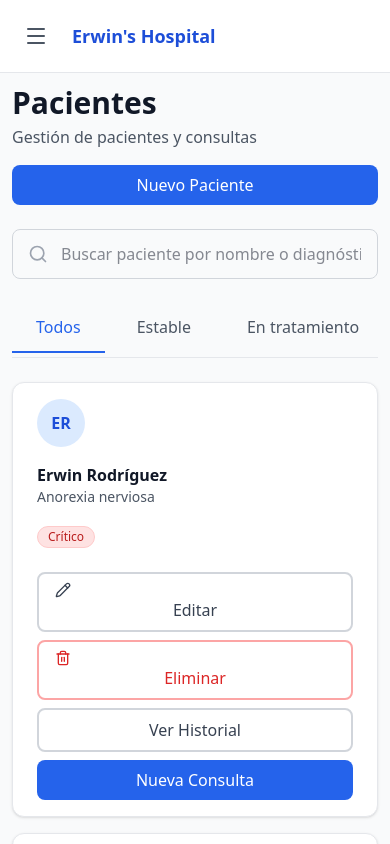
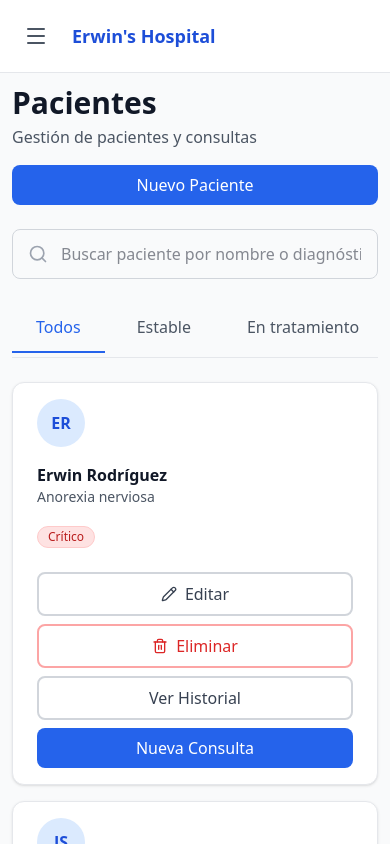
Before and after one commit to Janoq25/medical-support-frontend, a Next.js app: page /pacientes in a window 390 px wide. Shown: the top 844 px of the page. Built offline with nearby package versions, Linux system fonts and the light colour scheme.

Commit message:
actualizar y eliminar con responsive

```diff
--- a/src/app/(dashboard)/pacientes/page.jsx
+++ b/src/app/(dashboard)/pacientes/page.jsx
@@ -142,7 +142,7 @@ export default function PacientesPage() {
                                 <div className="flex flex-col sm:flex-row gap-2 w-full md:w-auto mt-2 md:mt-0">
                                     <Button
                                         variant="outline"
-                                        className="w-full sm:w-auto justify-center"
+                                        className="w-full sm:w-auto flex items-center justify-center"
                                         onClick={() => {
                                             try {
                                                 router.push(`/pacientes/${patient.id}/editar`);
@@ -156,7 +156,7 @@ export default function PacientesPage() {
                                     </Button>
                                     <Button
                                         variant="outline"
-                                        className="w-full sm:w-auto justify-center text-clinical-red-600 hover:bg-clinical-red-50 border-clinical-red-300"
+                                        className="w-full sm:w-auto flex items-center justify-center text-clinical-red-600 hover:bg-clinical-red-50 border-clinical-red-300"
                                         onClick={() => handleDeleteClick(patient)}
                                     >
                                         <Trash2 size={16} className="mr-2" />
@@ -164,7 +164,7 @@ export default function PacientesPage() {
                                     </Button>
                                     <Button
                                         variant="outline"
-                                        className="w-full sm:w-auto justify-center"
+                                        className="w-full sm:w-auto flex items-center justify-center"
                                         onClick={() => {
                                             try {
                                                 router.push(`/pacientes/${patient.id}/historial`);
@@ -177,7 +177,7 @@ export default function PacientesPage() {
                                     </Button>
                                     <Button
                                         variant="primary"
-                                        className="w-full sm:w-auto justify-center"
+                                        className="w-full sm:w-auto flex items-center justify-center"
                                         onClick={() => {
                                             try {
                                                 router.push(`/consulta/${patient.id}`);
```
